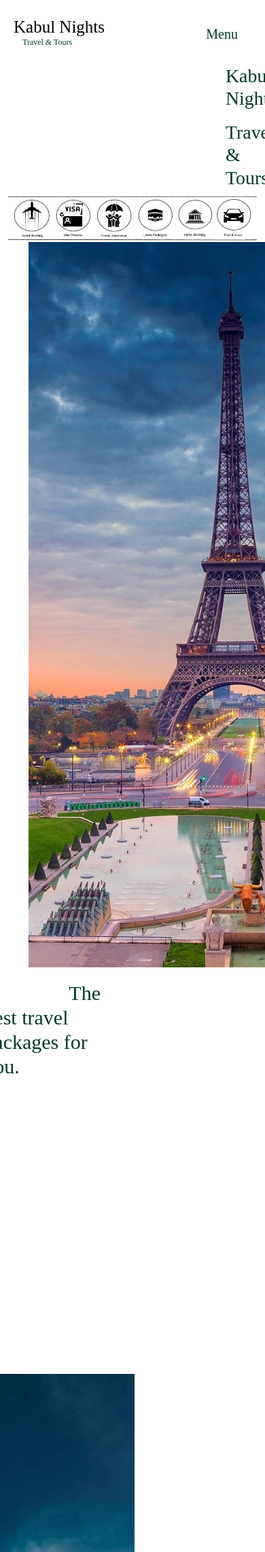
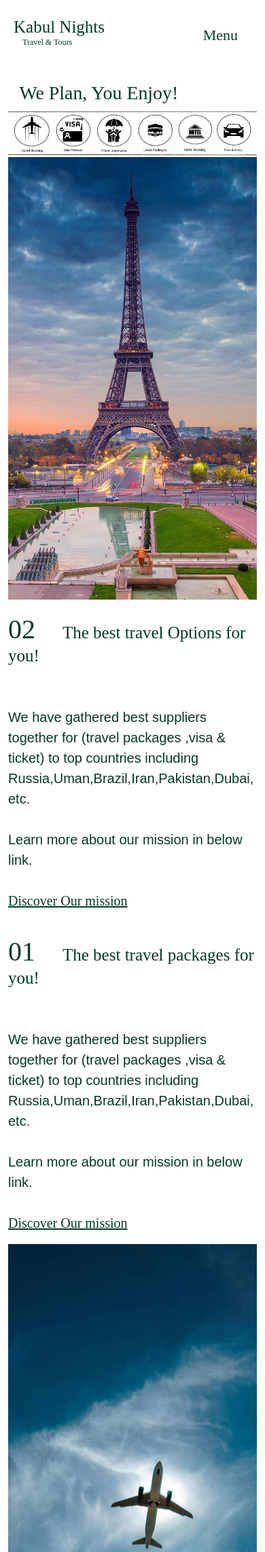
Before and after one commit to BaryalaiHanifi/KNTT, a PHP site: page /KNTT/ in a window 390 px wide; the page is wider, and only the part inside the window is pictured. Shown: the top 2283 px of that part at 68% size. Run offline with PHP 8.4, Linux system fonts and the light colour scheme.

Commit message:
responsive pic and text

```diff
--- a/css/frontend.css
+++ b/css/frontend.css
@@ -4,7 +4,6 @@
 	font-size: relative;
 }
 .container{
-
 	background-color:white;
 	color:#043927;
 	font-family: "Times New Roman",Times,serif;
@@ -13,30 +12,29 @@
 #main-header{
 	background-color:white;
 }
+
 #navbar{
-
 	float:right;
 	list-style: none;
-	margin-top:35px;
+	margin-top:10px;
 	margin-right:20px;
-
  }
  #navbar a {
  	color:#043927;
  	text-decoration: none;
  	padding: 5px 20px;
  	font-family: "Times New Roman",Times,serif;
- 	font-size: 20px;
+ 	font-size: 22px;
 }
  #navbar a:hover{
  	color: white;
     background-color:#043927;
- 	border: 0.3px solid #043927;
+ 	border: 0.3px solid yellow;
  }
 
 
  #h1-sty img{
- 	width: 200px;
+ 	width: auto;
  	height: auto;
     float: left;
     margin-right: 0px;
@@ -55,12 +53,10 @@
 
 
 #h3-h6-sty{
-	color: black;
+	color: #043927;
 	font-family: "Times New Roman",Times,serif;
-	float:left;
 	margin-top:25px;
 	margin-right:20px;
-
 }
 
 #h3-h6-sty h3{
@@ -76,22 +72,13 @@ font-size: 12px;
 margin-left:13px;
 }
 
-
-
 #h1-sty{
-	float: center;
 	font-family:"Comic Sans MS",cursive,sans-serif;
 	color:#043927;
-	font-size: 80px;
 	padding-top: 95px;
 
 }
-#h1-sty h1{
-	margin-left: 300px;
-}
-#h1-sty h1 p{
-	margin-top:0px;
-}
+
 
 #quotes{
 	color:#043927;
@@ -115,67 +102,54 @@ list-style: circle;
 	font-family: "Times New Roman",Times,serif;
 }
 #showcase a{
-	color:darkgreen;
+	color:#043927;
 }
 #showcase a:hover{
-	color:black;
+	color:blue;
 }
 
 #showcase h1{
-	float:right;
-    margin-right:200px;
-    font-size: 30px;
+    font-size: 25px;
     margin-top: 20px;
-    padding-right: 30px;
-
 }
 
 #showcase h1 small{
-	margin-right:100px;
-	margin-top: 20px;
-	font-size: 25px;
+	margin-right:40px;
+	font-size: 40px;
 }
 #showcase p{
 	font-family:Arial,helvatica,sans-serif;
-	float: right;
-	margin-top: 100px;
-	margin-right:20em;
-
-	width:400px;
+	margin-top: 60px;
 	font-size: 20px;
-	padding-left: 50px;
+}
 
 
+#showcase img{
+	margin-top: 0px;
+	width: 100%;
+	height: auto;
+}
+#showcase img:hover{
+	transition-duration: 1s;
+	transform: rotate(-1deg);
+}
 
-}
 #img1 img{
-float:left;
-margin-top: 0px;
-margin-left: 30px;
-width: 600px;
-height: auto;
+	margin-top: 0px;
+	width: 100%;
+	height: auto;
 }
 #img1 img:hover{
 	transition-duration: 1s;
-	transform: rotate(-2deg);
+	transform: rotate(-1deg);
 }
 
-#img2 img{
-	float:right;
-	margin-top:40px;
-    margin-right:180px;
-    width: 600px;
-    height: auto;
-}
-#img2 img:hover{
-	transition-duration: 1s;
-	transform: rotate(-2deg);
-}
 #img3 img{
 	margin-top:40px;
+	margin-bottom: 40px;
     margin-right:0px;
     margin-left:0px;
-    width:1495px;
+    width:100%;
     height: auto;
 }
 
--- a/index.php
+++ b/index.php
@@ -3,42 +3,43 @@
 <header style="background-color: white;">
 <div class="container-fluid" style="background-color: white;">
 		<div class="row">
-			<div class="col-md-2"></div>
-			<div class="col-md-8" id="h1-sty">
-				<h1><p>Kabul Nights<p></h1>
-		   		<h1>Travel & Tours</h1>
+			<div class="col-md-12" id="h1-sty" style="text-align: center;">
+				<h1>We Plan, You Enjoy!</h1>
 			</div>
-			<div class="col-md-2"></div>
+
 		</div>
 </div>
 <div class="container-fluid">
 	<div class="row">
-			<img src="images/KnttServices.jpeg" class="img-responsive">
+			<img src="images/KnttServices.jpeg" class="img-fluid" style="width: 100%;">
 	</div>
 </div>
 </header>
 
 <div class="container-fluid">
 		<div class="row">
-			<div class="col-md-6" id="img1">
-				<img src="images/section-1.jpg" class="img-responsive">
+			<div class="col-md-6" id="showcase">
+				<img src="images/section-1.jpg" class="img-fluid">
+				<h1><small>02</small>The best travel Options for you!</h1>
+				<p>We have gathered best suppliers together for (travel packages ,visa & ticket) to top countries including Russia,Uman,Brazil,Iran,Pakistan,Dubai, etc.<br><br>
+			   	Learn more about our mission in below link.<br><br>
+           		<a href="mission.html">Discover Our mission</a>
+		   		</p>
 			</div>
 			<div class="col-md-6" id="showcase">
-			<h1><small>01</small>The best travel packages for you.</h1>
+			<h1><small>01</small>The best travel packages for you!</h1>
 			<p>We have gathered best suppliers together for (travel packages ,visa & ticket) to top countries including Russia,Uman,Brazil,Iran,Pakistan,Dubai, etc.<br><br>
-		    Learn more about our mission.<br><br>
+		    Learn more about our mission in below link.<br><br>
             <a href="mission.html">Discover Our mission</a>
 		    </p>
-			<div id="img2">
-			<img src="images/section-1-2.jpg" class="img-responsive">
-		    </div>
+			<img src="images/section-1-2.jpg" class="img-fluid">
 			</div>
 		</div>
 	    <div >
 </div>
 <div class="container-fluid" id="img3">
 	<div class="row">
-			<img src="images/section-1-3.jpg" class="img-responsive">
+			<img src="images/section-1-3.jpg" class="img-fluid">
 	</div>
 </div>
 
```
